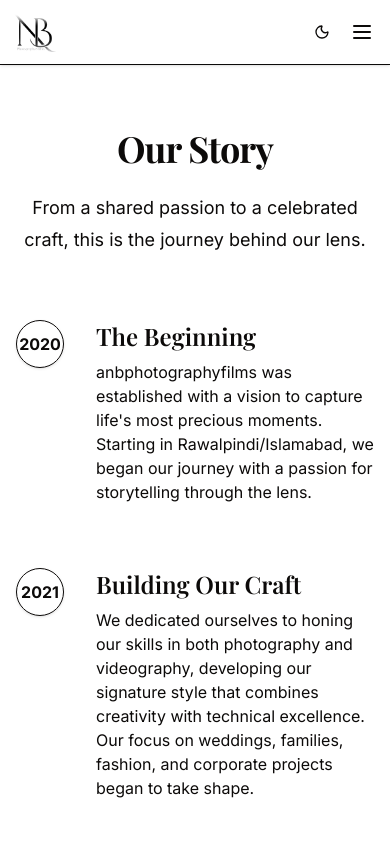
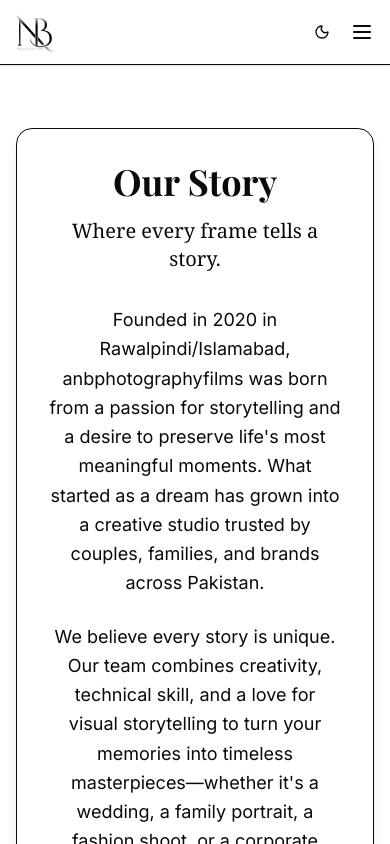
Before and after one commit to Muadeel56/wedding-website, a React (Vite) app: page /story in a window 390 px wide. Both pictures are taken after a click on the button "Enter Website". Shown: the top 844 px of the page. Built offline with nearby package versions, Linux system fonts and the light colour scheme; a web font is replaced by a local one.

Commit message:
Redesign Our Story page: fully responsive, minimal, and focused on brand journey. Removed extra info, improved layout and readability.

```diff
--- a/src/pages/OurStory.jsx
+++ b/src/pages/OurStory.jsx
@@ -1,3 +1,5 @@
+import { Mail, Phone, Instagram, Camera, Video, Users, Palette } from "lucide-react";
+
 const storyData = [
   {
     year: "2020",
@@ -27,32 +29,22 @@
 
 export default function OurStory() {
   return (
-    <div className="bg-secondary py-16 sm:py-24">
-      <div className="container mx-auto px-4 md:px-6">
-        <div className="mx-auto max-w-2xl text-center">
-          <h2 className="text-4xl font-bold tracking-tight font-serif sm:text-5xl">Our Story</h2>
-          <p className="mt-6 text-lg leading-8 text-muted">
-            From a shared passion to a celebrated craft, this is the journey behind our lens.
+    <div className="bg-secondary min-h-screen py-16 sm:py-24 flex items-center justify-center">
+      <div className="container mx-auto px-4 md:px-8 max-w-3xl">
+        <div className="bg-card/90 rounded-2xl shadow-lg border border-border p-8 md:p-14 text-center flex flex-col items-center">
+          <h1 className="text-4xl md:text-5xl font-bold font-serif mb-4 text-primary">Our Story</h1>
+          <p className="text-xl md:text-2xl font-serif text-foreground mb-8">Where every frame tells a story.</p>
+          <p className="text-lg md:text-xl text-muted mb-6 leading-relaxed">
+            Founded in 2020 in Rawalpindi/Islamabad, anbphotographyfilms was born from a passion for storytelling and a desire to preserve life's most meaningful moments. What started as a dream has grown into a creative studio trusted by couples, families, and brands across Pakistan.
           </p>
-        </div>
-
-        <div className="mt-16 flow-root">
-          <div className="-m-8">
-            {storyData.map((item, index) => (
-              <div key={item.year} className="p-8">
-                <div className="flex items-start space-x-8">
-                  <div className="flex-shrink-0">
-                    <div className="flex h-12 w-12 items-center justify-center rounded-full bg-background border border-border shadow-sm">
-                      <p className="text-primary font-bold">{item.year}</p>
-                    </div>
-                  </div>
-                  <div>
-                    <h3 className="text-2xl font-serif font-semibold">{item.title}</h3>
-                    <p className="mt-2 text-base text-muted">{item.description}</p>
-                  </div>
-                </div>
-              </div>
-            ))}
+          <p className="text-lg md:text-xl text-muted mb-6 leading-relaxed">
+            We believe every story is unique. Our team combines creativity, technical skill, and a love for visual storytelling to turn your memories into timeless masterpieces—whether it's a wedding, a family portrait, a fashion shoot, or a corporate event.
+          </p>
+          <p className="text-lg md:text-xl text-muted mb-6 leading-relaxed">
+            Our mission is to create striking visuals that reflect your journey with passion and authenticity. Let us capture your story through our lens—we'd love to be part of your most meaningful moments.
+          </p>
+          <div className="mt-8 text-base text-muted font-medium">
+            📍 Based in Rawalpindi/Islamabad &nbsp;|&nbsp; Est. 2020
           </div>
         </div>
       </div>
```
